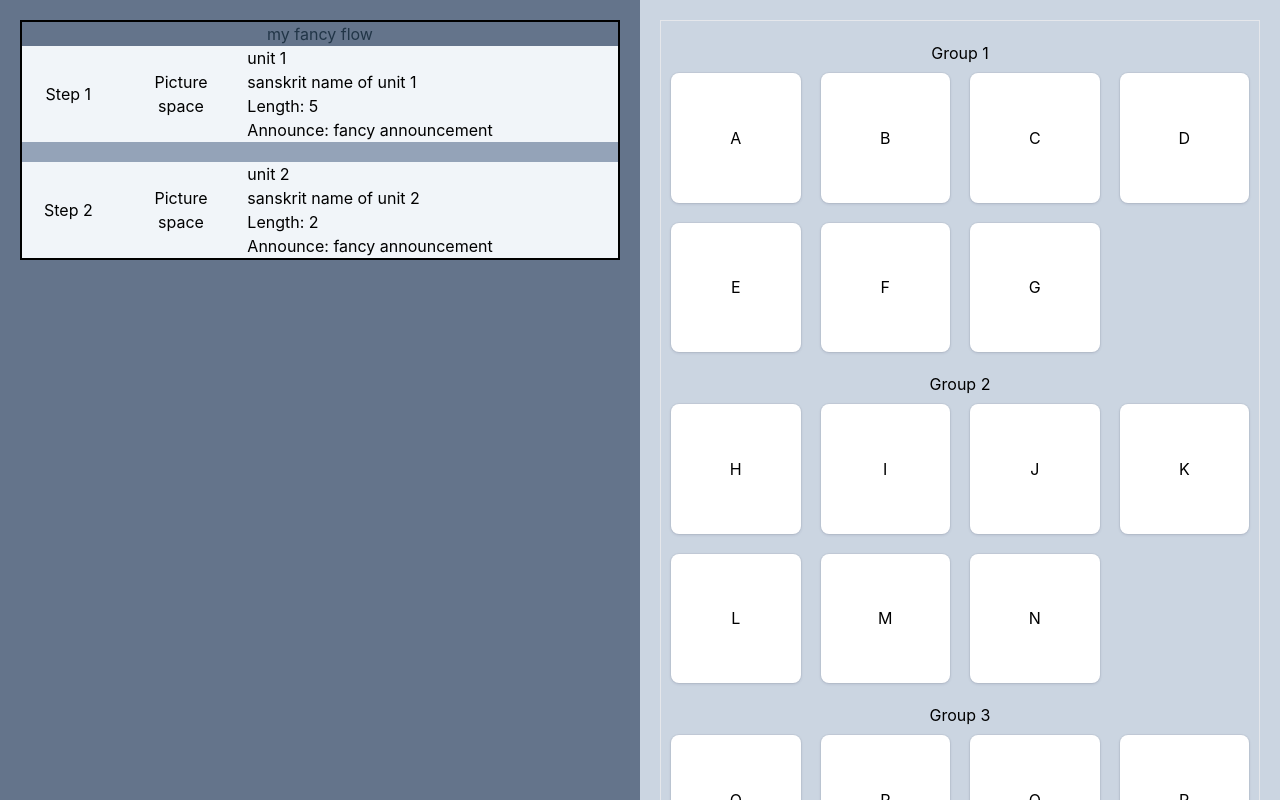
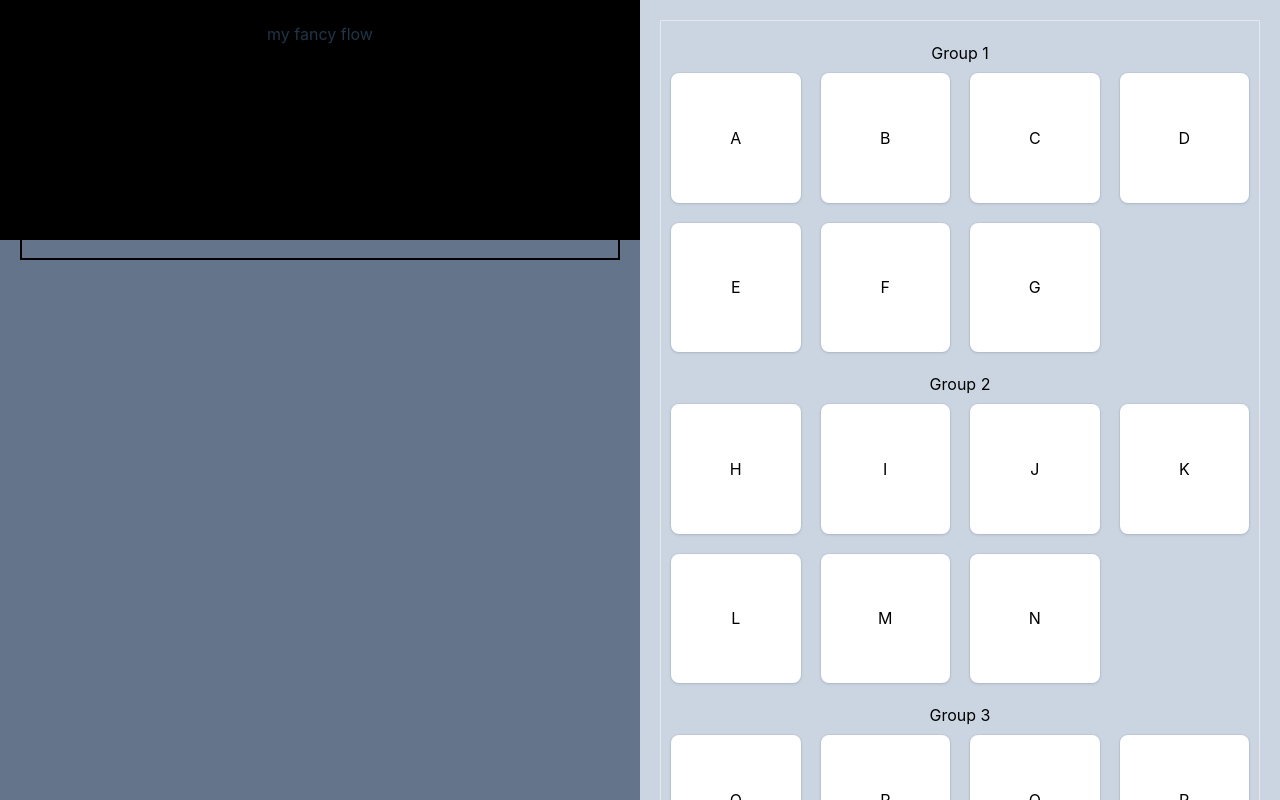
Before and after one commit to sevleo/YoGato-frontend, a React (Vite) app: page /builder in a window 1280 px wide. Built offline with nearby package versions, Linux system fonts and the light colour scheme.

Commit message:
Update styles

```diff
--- a/src/components/buildingBlocks/Flow.tsx
+++ b/src/components/buildingBlocks/Flow.tsx
@@ -32,8 +32,8 @@ function Flow({ flow, isDragging }: FlowProps) {
   };
 
   return (
-    <div className={`h-auto p-5`}>
-      <div className="h-full" ref={setNodeRef} style={style}>
+    <div className="h-60 bg-black p-5">
+      <div className="droppable-area min-h-60 " ref={setNodeRef} style={style}>
         <div>{flow.flowName}</div>
 
         <div className=" flex flex-col gap-5 bg-slate-400">
--- a/src/components/pages/Builder.tsx
+++ b/src/components/pages/Builder.tsx
@@ -84,22 +84,7 @@ function Builder() {
 
   const defaultFlow: Flow = {
     flowName: "my fancy flow",
-    units: [
-      {
-        id: uuidv4(),
-        name: "unit 1",
-        sanskritName: "sanskrit name of unit 1",
-        duration: 5,
-        announcement: "fancy announcement",
-      },
-      {
-        id: uuidv4(),
-        name: "unit 2",
-        sanskritName: "sanskrit name of unit 2",
-        duration: 2,
-        announcement: "fancy announcement",
-      },
-    ],
+    units: [],
   };
 
   const [flow, setFlow] = useState<Flow>(defaultFlow);
```
